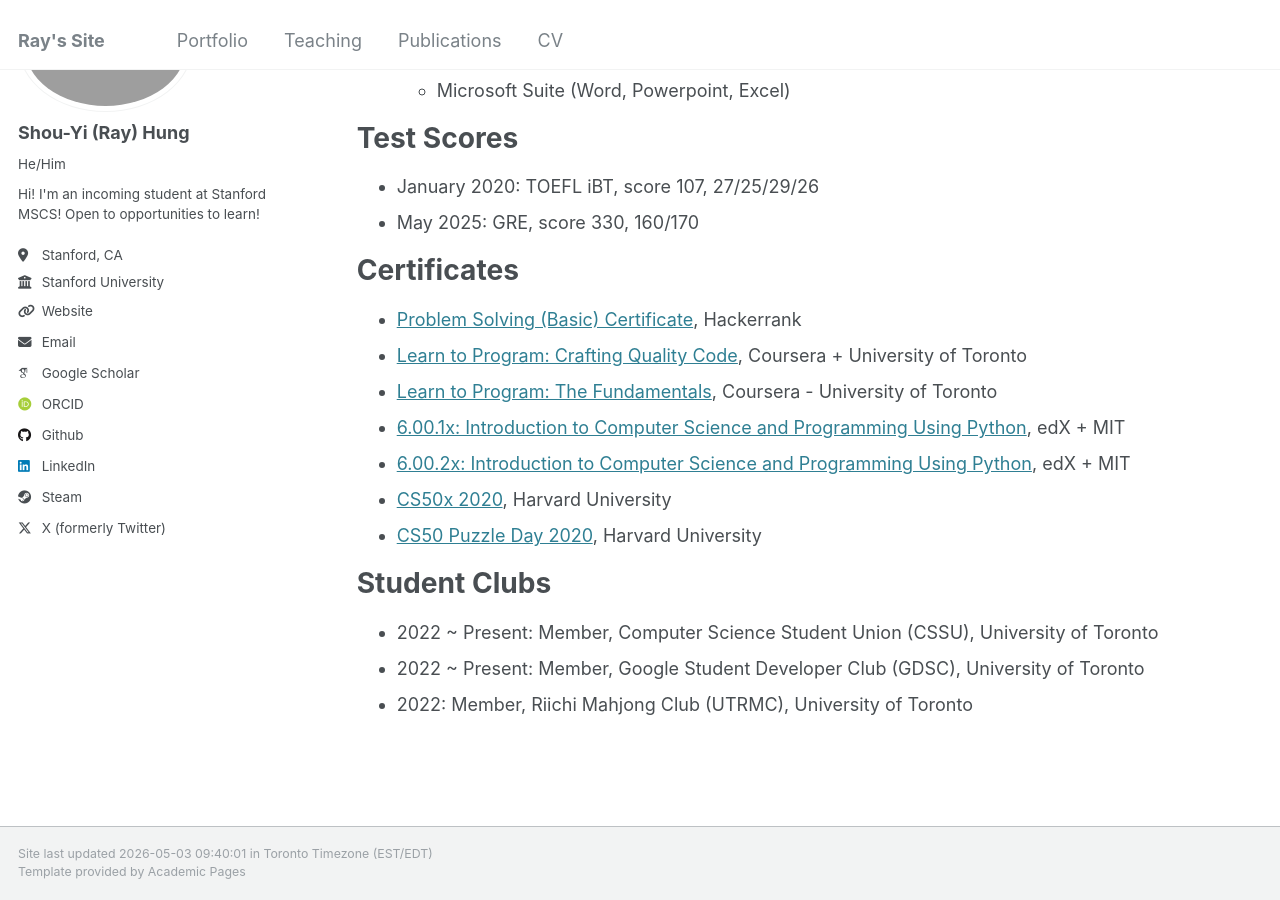
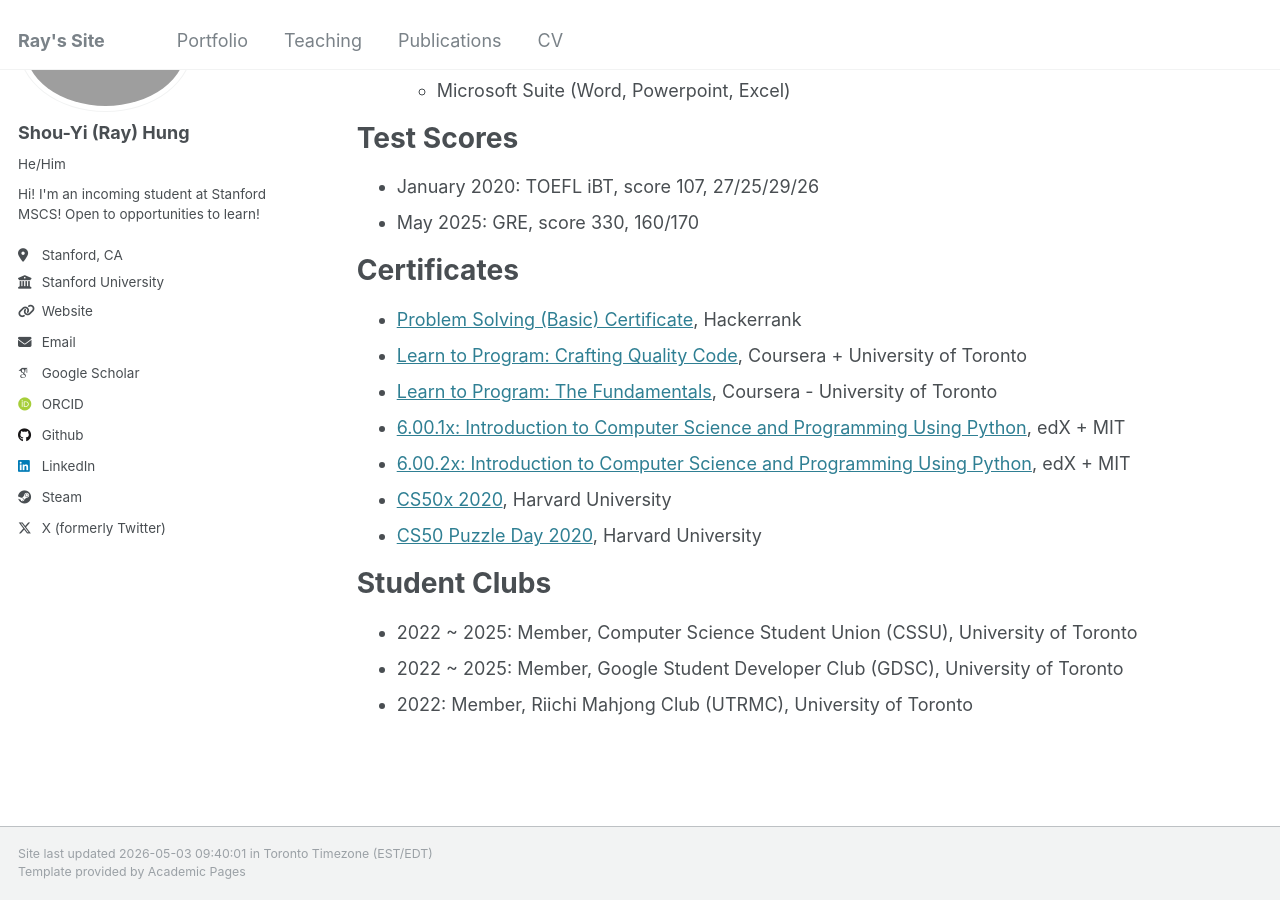
Before and after one commit to Lei-Tin/PortfolioPage, a Jekyll site: the page built from _pages/cv.md, in a window 1280 px wide and 900 px high, scrolled down 4460 px. Built offline with Jekyll 4.4.1, drawn with Linux system fonts in a browser that asks for light colours; some web fonts are replaced.

Commit message:
[*] No longer member of the CSSU and GDSC

```diff
--- a/_pages/cv.md
+++ b/_pages/cv.md
@@ -123,6 +123,6 @@ A complete PDF version of my CV is available [here](/assets/shouyihung-cv.pdf)
 
 
 # Student Clubs
-* 2022 ~ Present: Member, Computer Science Student Union (CSSU), University of Toronto
-* 2022 ~ Present: Member, Google Student Developer Club (GDSC), University of Toronto
+* 2022 ~ 2025: Member, Computer Science Student Union (CSSU), University of Toronto
+* 2022 ~ 2025: Member, Google Student Developer Club (GDSC), University of Toronto
 * 2022: Member, Riichi Mahjong Club (UTRMC), University of Toronto
```
